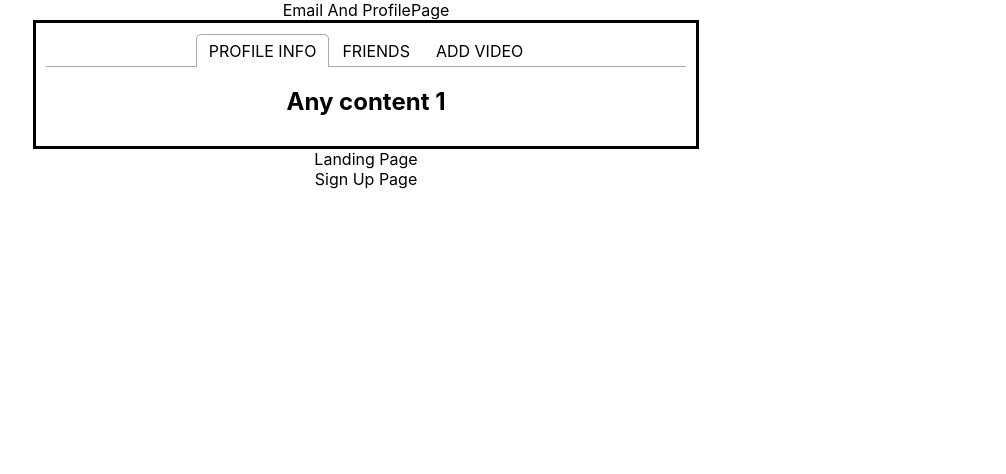
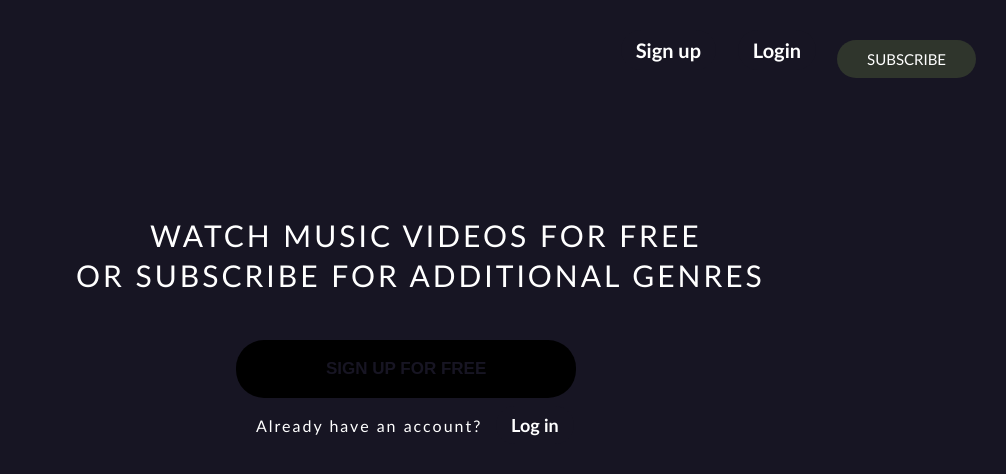
Before and after one commit to soft-zen-interns/video-streaming-platform, a React (Create React App) app: page / in a window 1280 px wide. Shown: the top 474 px of the page, without its empty margins (274-1280 px from the left). Built offline with nearby package versions, Linux system fonts and the light colour scheme; the HTML template or start-up script is replaced by a standard one.

Commit message:
landing page

```diff
--- a/src/App.js
+++ b/src/App.js
@@ -8,10 +8,9 @@ import './App.css';
 function App() {
 	return (
 		<div className="App">
-			<EmailAndProfilePage />
-			<FriendsPage />
+
 			<LandingPage />
-			<SignUpPage />
+
 		</div>
 	);
 }
--- /dev/null
+++ b/src/components/LandingPage.css
@@ -0,0 +1,172 @@
+body{
+    background-color: rgb(23,21 ,35);
+}
+
+.buttonSubscribe {
+    margin-right: 10px;
+    margin-left:10px;
+    /*margin-top: 30px;*/
+	background-color: #2f352c;
+	-moz-border-radius:42px;
+	-webkit-border-radius:42px;
+    border-radius:42px;
+    border:1px #2f352c;
+	display:inline-block;
+    cursor:pointer;
+    color:#ffffff;
+	font-family:Trebuchet MS;
+	font-size:15px;
+	padding:10px 30px;
+    text-decoration:none;
+    position:absolute;
+    top: 30px;
+    right: 20px;
+}
+.buttonSubscribe:hover {
+    background-color:#2f352c;
+}
+.buttonSubscribe:active {
+	position:absolute;
+    top: 30px;
+    right: 20px;
+}
+
+.buttonLogin {
+    margin-left: 10px;
+    margin-top: 10px;
+	background-color:rgb(23,21 ,35);
+	-moz-border-radius:28px;
+	-webkit-border-radius:28px;
+	border-radius:28px;
+	border:1px rgb(23,21 ,35);
+	display:inline-block;
+	cursor:pointer;
+	color:#ffffff;
+	font-family:Trebuchet MS;
+	font-size:20px;
+	font-weight:bold;
+	padding:8px 15px;
+    text-decoration:none;
+    position:absolute;
+    top: 20px;
+    right: 180px;
+}
+.buttonLogin:hover {
+	background-color:rgb(23,21 ,35);
+}
+.buttonLogin:active {
+    position:absolute;
+    top: 20px;
+    right: 180px;
+}
+
+.buttonSignUp {
+    margin-left: 10px;
+    margin-top: 10px;
+	background-color:rgb(23,21 ,35);
+	-moz-border-radius:28px;
+	-webkit-border-radius:28px;
+	border-radius:28px;
+    border:1px;
+    border-left-width: 1px;
+    border-left-color: white;
+	display:inline-block;
+	cursor:pointer;
+	color:#ffffff;
+	font-family:Trebuchet MS;
+	font-size:20px;
+	font-weight:bold;
+	padding:8px 15px;
+    text-decoration:none;
+    position:absolute;
+    top: 20px;
+    right: 280px;
+}
+.buttonSignUp:hover {
+	background-color:rgb(23,21 ,35);
+}
+.buttonSignUp:active {
+	position:relative;
+    top:1px;
+    position:absolute;
+    top: 20px;
+    right: 280px;
+}
+
+.hOneVideosForFree{
+    color: white;
+    font-family: "Trebuchet MS", Helvetica, sans-serif;
+    font-weight: 100;
+    font-size: 30px;
+    letter-spacing: 3px;
+    line-height: 20px;
+    position:absolute;
+    top: 200px;
+    text-align: center;
+    left:350px;
+}
+
+.buttonSignUpForFree {
+	background-color: light grey;
+	-moz-border-radius:28px;
+	-webkit-border-radius:28px;
+	border-radius:28px;
+	border:1px rgb(23,21 ,35);
+	display:inline-block;
+	cursor:pointer;
+    color:rgb(23,21 ,35);
+	font-family:Arial;
+	font-size:17px;
+	font-weight:bold;
+	padding:19px 90px;
+    text-decoration:none;
+    position:absolute;
+    top: 330px;
+    left:500px;
+}
+.buttonSignUpForFree:hover {
+	background-color:#a4b89a;
+}
+.buttonSignUpForFree:active {
+    position:absolute;
+    top: 330px;
+    left:500px;
+}
+
+.alreadyHaveAnAccount{
+    text-align: center;
+    color: white;
+    font-family: "Trebuchet MS", Helvetica, sans-serif;
+    font-weight: 100;
+    font-size: 16px;
+    letter-spacing: 2px;
+    position:absolute;
+    top: 400px;
+    left:530px;
+}
+
+.logInIfYouHaveAnAccount{
+    margin-top: 30px;
+	background-color:rgb(23,21 ,35);
+	-moz-border-radius:28px;
+	-webkit-border-radius:28px;
+	border-radius:28px;
+	border:1px rgb(23,21 ,35);
+	display:inline-block;
+	cursor:pointer;
+	color:#ffffff;
+	font-family:Trebuchet MS;
+	font-size:18px;
+	font-weight:bold;
+	padding:8px 15px;
+    text-decoration:none;
+    position:absolute;
+    top: 376px;
+    left:760px;
+}
+
+.logInIfYouHaveAnAccount:active {
+    position:absolute;
+    top: 376px;
+    left:760px;
+}
--- a/src/components/LandingPage.js
+++ b/src/components/LandingPage.js
@@ -1,7 +1,21 @@
 import React from 'react';
+import "./LandingPage.css"
 
 const LandingPage = () => {
-	return <div>Landing Page</div>;
+	return(
+		<div style={{ whiteSpace: 'pre-wrap' }}>
+			<button className = "buttonSignUp">Sign up</button>
+			<button className = "buttonLogin">Login</button>
+			<button className = "buttonSubscribe">SUBSCRIBE</button>
+			<h2 className = "hOneVideosForFree">{`WATCH MUSIC VIDEOS FOR FREE
+				\nOR SUBSCRIBE FOR ADDITIONAL GENRES`}  </h2>
+			<button className = "buttonSignUpForFree">SIGN UP FOR FREE</button>
+			<h3 className = "alreadyHaveAnAccount">Already have an account?</h3>
+			<button className = "logInIfYouHaveAnAccount">Log in</button>
+		</div>
+	);
 };
 
+
+
 export default LandingPage;
--- a/src/components/SignUpPage.js
+++ b/src/components/SignUpPage.js
@@ -1,7 +1,7 @@
 import React from 'react';
 
 const SignUpPage = () => {
-	return <div>Sign Up Page</div>;
+	return <div>Sign up page</div>;
 };
 
 export default SignUpPage;
```
